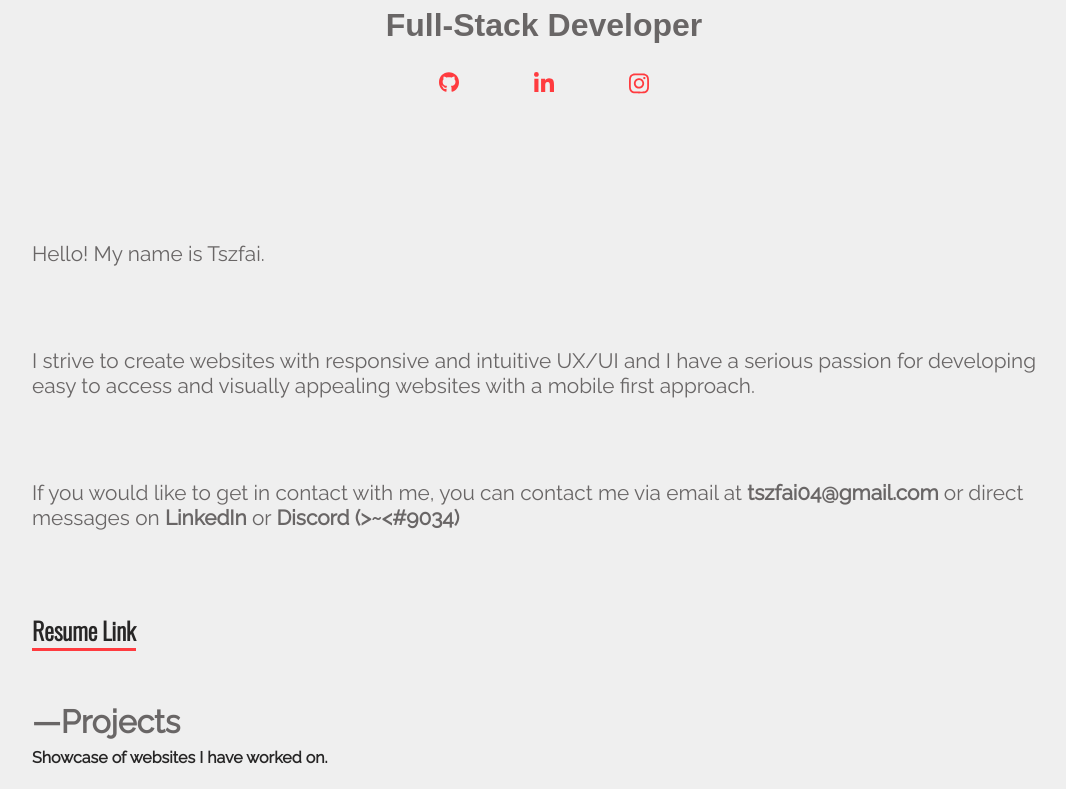
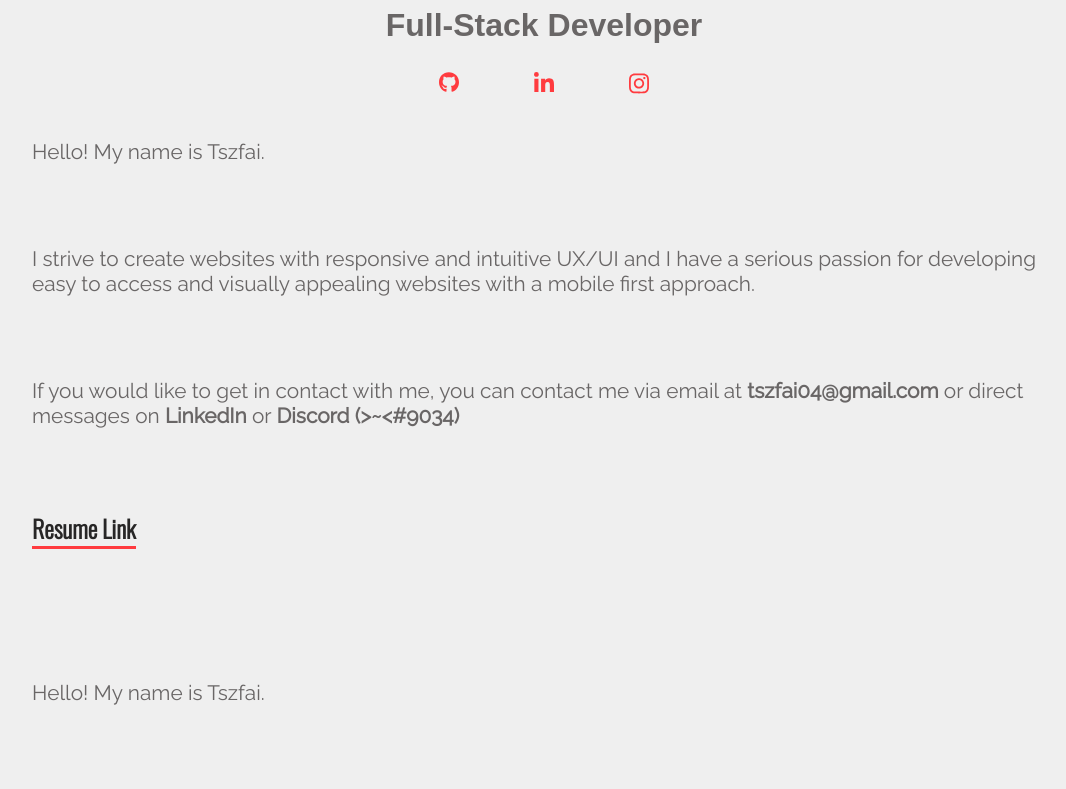
Before and after one commit to TChoy04/personal-website, a React (Create React App) app: page / in a window 1280 px wide. Shown: the part 489-1278 px from the top of the page, without its empty margins (96-1162 px from the left). Built offline with nearby package versions, Linux system fonts and the light colour scheme; a web font is replaced by a local one.

Commit message:
Moving AboutMe.js component

```diff
--- a/src/components/header.js
+++ b/src/components/header.js
@@ -1,6 +1,6 @@
 import "./header.css";
 import SocialIcons from "./socials.js";
-
+import AboutMe from "./AboutMe.js";
 const MyHeader = () => {
   return (
     <header>
@@ -14,6 +14,7 @@ const MyHeader = () => {
         <h3>Full-Stack Developer</h3>
         <SocialIcons></SocialIcons>
       </div>
+    <AboutMe/>
     </header>
   );
 };
```
